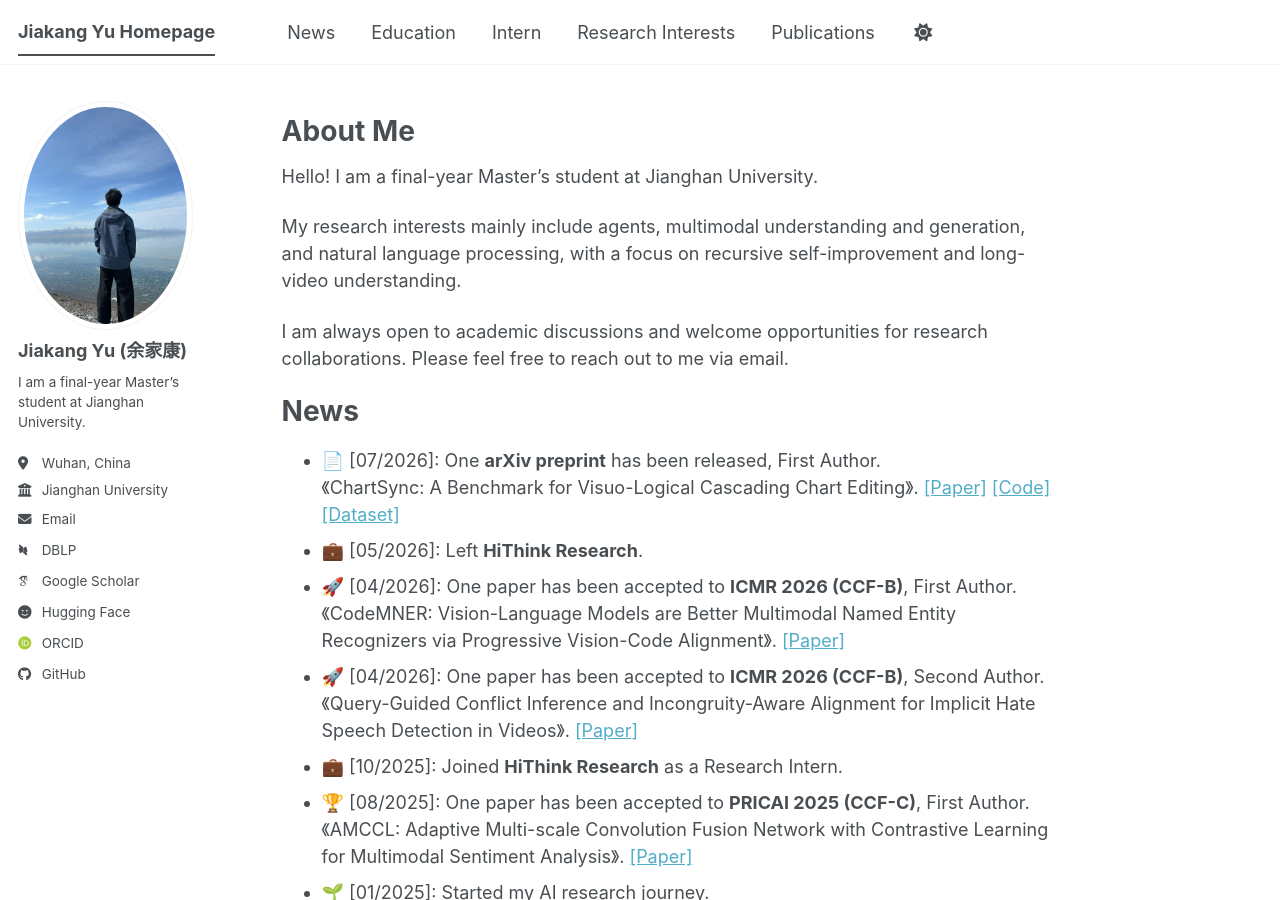
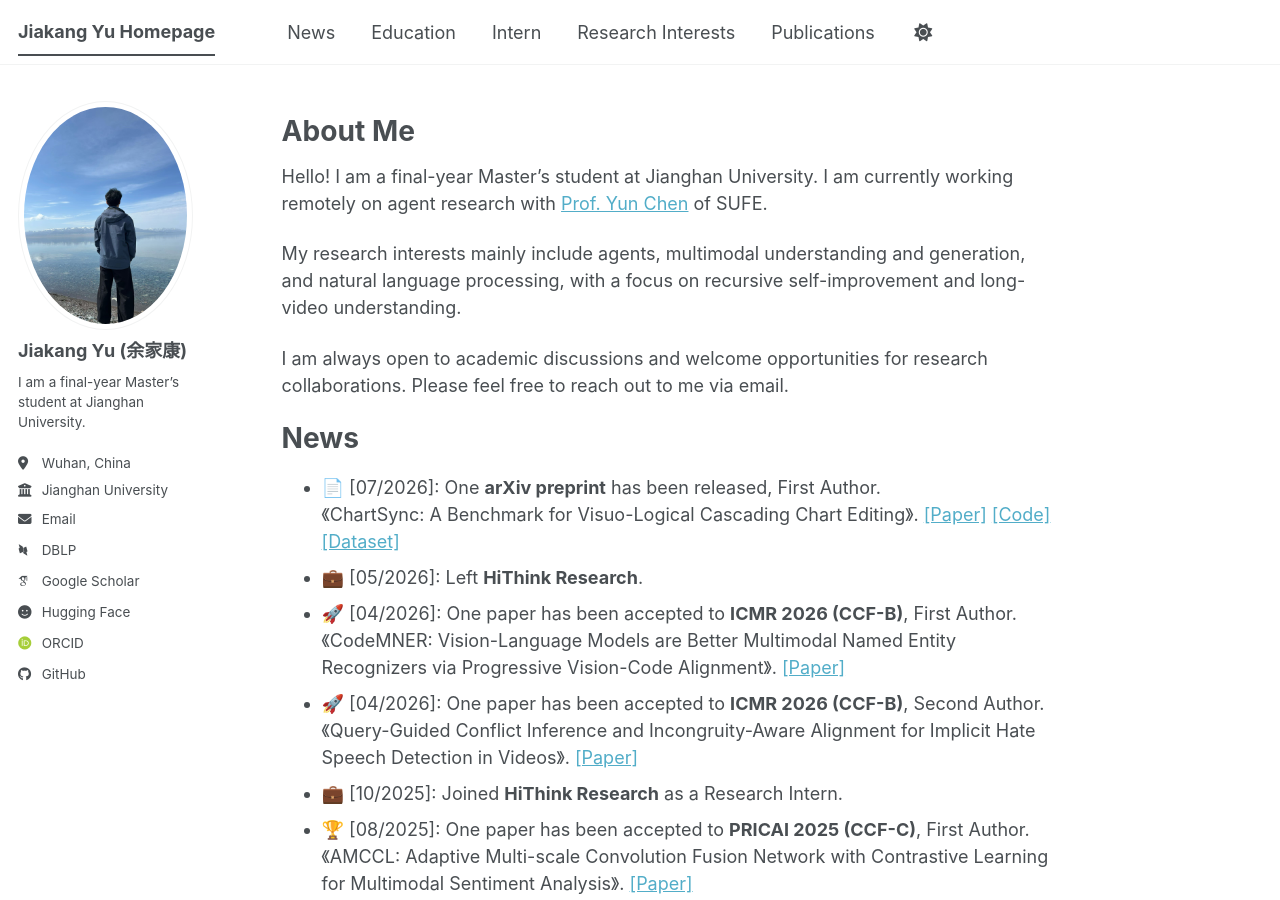
Before and after one commit to kaka-yjk/kaka-yjk.github.io, a Jekyll site: the page built from _pages/about.md, in a window 1280 px wide and 900 px high. Built offline with Jekyll 4.4.1, drawn with Linux system fonts in a browser that asks for light colours; some web fonts are replaced; a script bundle is joined from its source files by our own code; library files that are not in the unit come from our copies.

Commit message:
Add remote research collaboration to bio

```diff
--- a/_pages/about.md
+++ b/_pages/about.md
@@ -10,7 +10,7 @@ redirect_from:
 
 <h1>About Me</h1>
 
-Hello! I am a final-year Master's student at Jianghan University.
+Hello! I am a final-year Master's student at Jianghan University. I am currently working remotely on agent research with [Prof. Yun Chen](https://scai.sufe.edu.cn/cy/main.htm) of SUFE.
 
 My research interests mainly include agents, multimodal understanding and generation, and natural language processing, with a focus on recursive self-improvement and long-video understanding.
 
```
